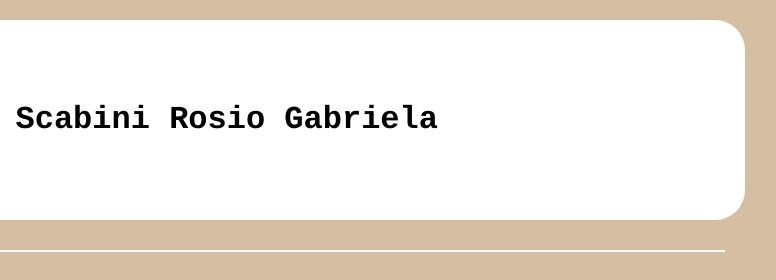
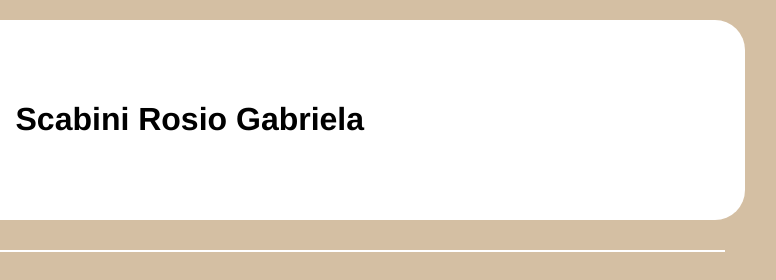
Before and after one commit to RIZIto1/landingPage, a plain HTML site: page index.html in a window 1280 px wide. Shown: the top 280 px of the page, 360-1136 px from the left. Drawn offline with Linux system fonts and the light colour scheme.

Commit message:
tipografia

```diff
--- a/css/style.css
+++ b/css/style.css
@@ -5,6 +5,9 @@ body {
   margin: 5px;
   padding: 0;
   background-color: #d4bfa3;
+}
+.h3, h1{
+  font-family: Helvetica, sans-serif;
 }
 .linea{
     border-top: 2px solid #ffffff;
```
